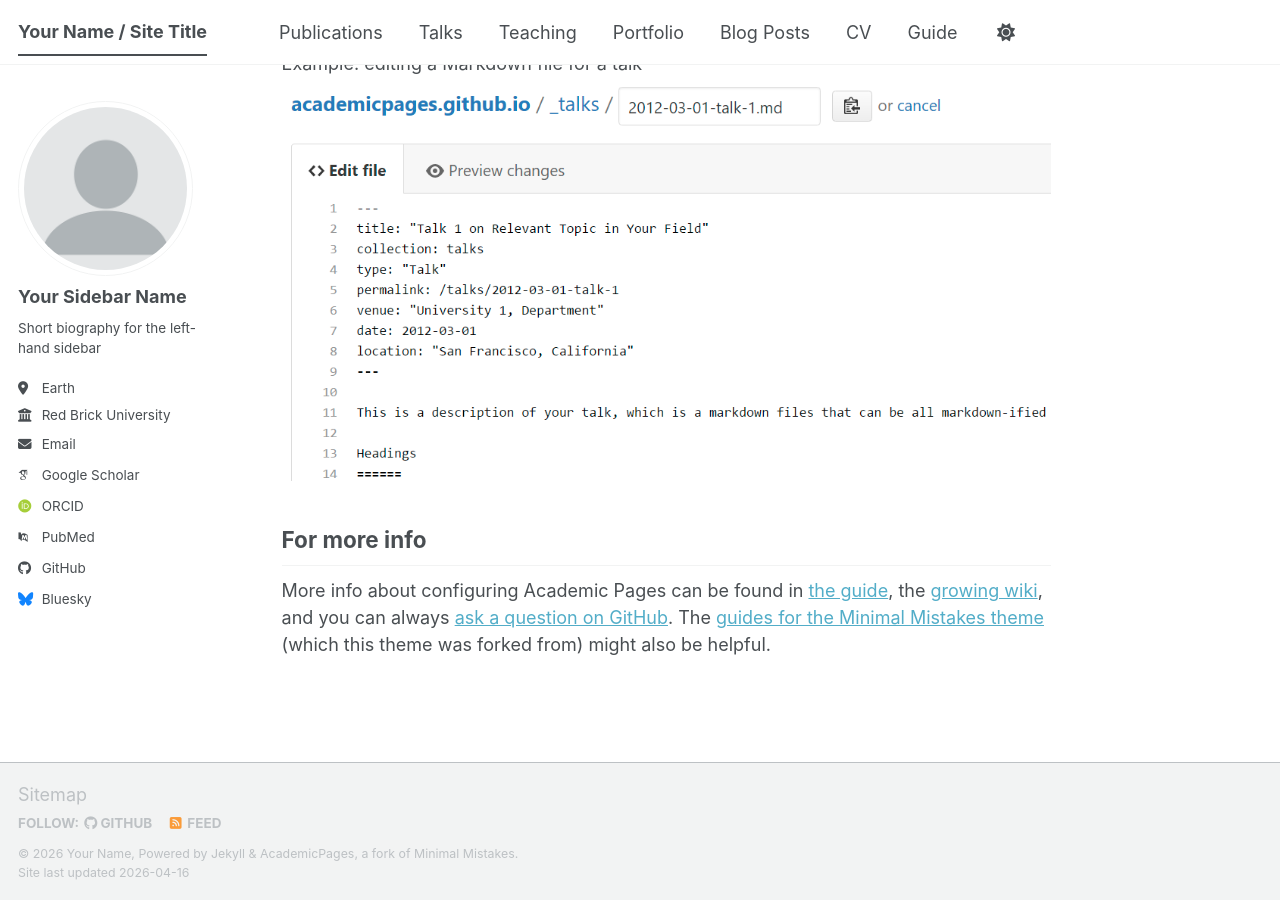
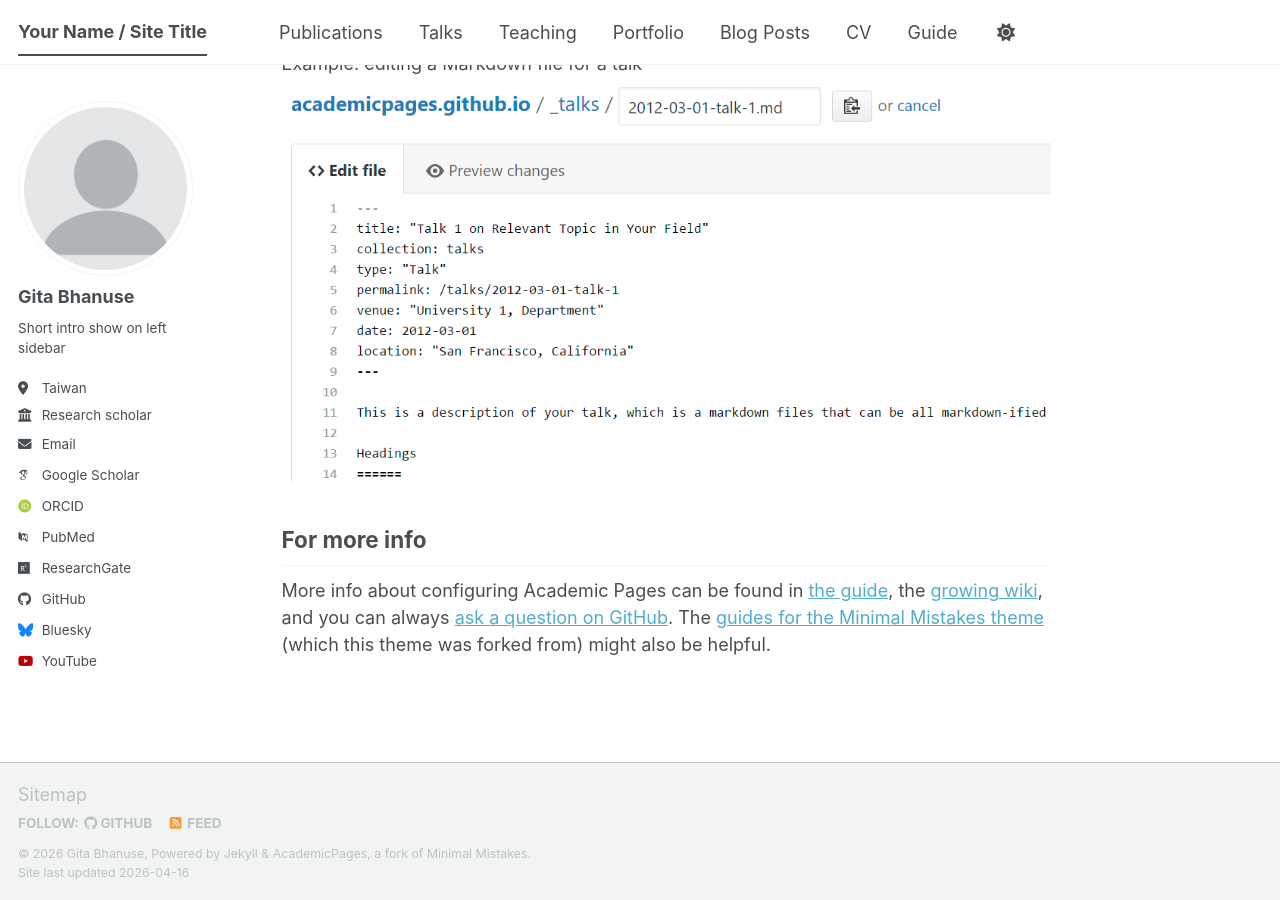
Before and after one commit to gitabhanuse7-rgb/gitabhanuse7-rgb.github.io, a Jekyll site: the page built from _pages/about.md, in a window 1280 px wide and 900 px high, scrolled down 2720 px. Built offline with Jekyll 4.4.1, drawn with Linux system fonts in a browser that asks for light colours; some web fonts are replaced; a script bundle is joined from its source files by our own code; library files that are not in the unit come from our copies.

Commit message:
Update _config.yml

```diff
--- a/_config.yml
+++ b/_config.yml
@@ -11,8 +11,8 @@ locale                   : "en-US"
 site_theme               : "default" # The available themes options are "default", "air", "sunrise", "mint", "dirt" and "contrast"
 title                    : "Your Name / Site Title"
 title_separator          : "-"
-name                     : &name "Your Name"
-description              : &description "Your Name's academic portfolio"   # Update this with a general description of your site, this is the default if not overridden by a page
+name                     : &name "Gita Bhanuse"
+description              : &description "Researcher in Electrochemical Energy Conversion and Storage "   # Update this with a general description of your site, this is the default if not overridden by a page
 url                      : https://academicpages.github.io # The base hostname & protocol for your site e.g. "https://[your GitHub username].github.io",
                                                            # or if you already have some other page hosted on Github then use "https://[your GitHub username].github.io/[Your Repo Name]"
 baseurl                  : "" # the subpath of your site, e.g. "/blog"
@@ -24,25 +24,25 @@ repository               : "academicpages/academicpages.github.io"
 author:
   # Biographic information
   avatar           : "profile.png"
-  name             : "Your Sidebar Name"
+  name             : "Gita Bhanuse"
   pronouns         : # example: "she/her"
-  bio              : "Short biography for the left-hand sidebar"
-  location         : "Earth"
-  employer         : "Red Brick University"
+  bio              : "Short intro show on left sidebar"
+  location         : "Taiwan"
+  employer         : "Research scholar"
   uri              : # URL
-  email            : "none@example.org"
+  email            : "gitabhanuse7@gmail.com"
 
   # Academic websites
   academia         : # URL
   arxiv            : # URL - Update with the correct link to your profile
-  googlescholar    : "https://scholar.google.com/citations?user=PS_CX0AAAAAJ"
+  googlescholar    : "https://scholar.google.com/citations?user=_oT_kLAAAAAJ&hl=en"
   inspire-hep      : # URL
   impactstory      : # URL
-  orcid            : "https://orcid.org/yourorcidurl"
+  orcid            : "https://orcid.org/my-orcid?orcid=0009-0008-4785-4069"
   semantic         : # URL
   ssrn             : # URL
   pubmed           : "https://www.ncbi.nlm.nih.gov/pubmed/?term=john+snow"
-  researchgate     : # URL
+  researchgate     : "https://www.researchgate.net/profile/Gita-Bhanuse-2?ev=hdr_xprf"
   scopus           : # URL
   zotero           : # URL
 
@@ -79,7 +79,7 @@ author:
   weibo            : # Username
   wikipedia        : # Username
   xing             : # Username
-  youtube          : # Username
+  youtube          : "https://www.youtube.com/@gitabhanuse3885"
   zhihu            : # Username
 
 # Publication Category - The following the list of publication categories and their headings
```
